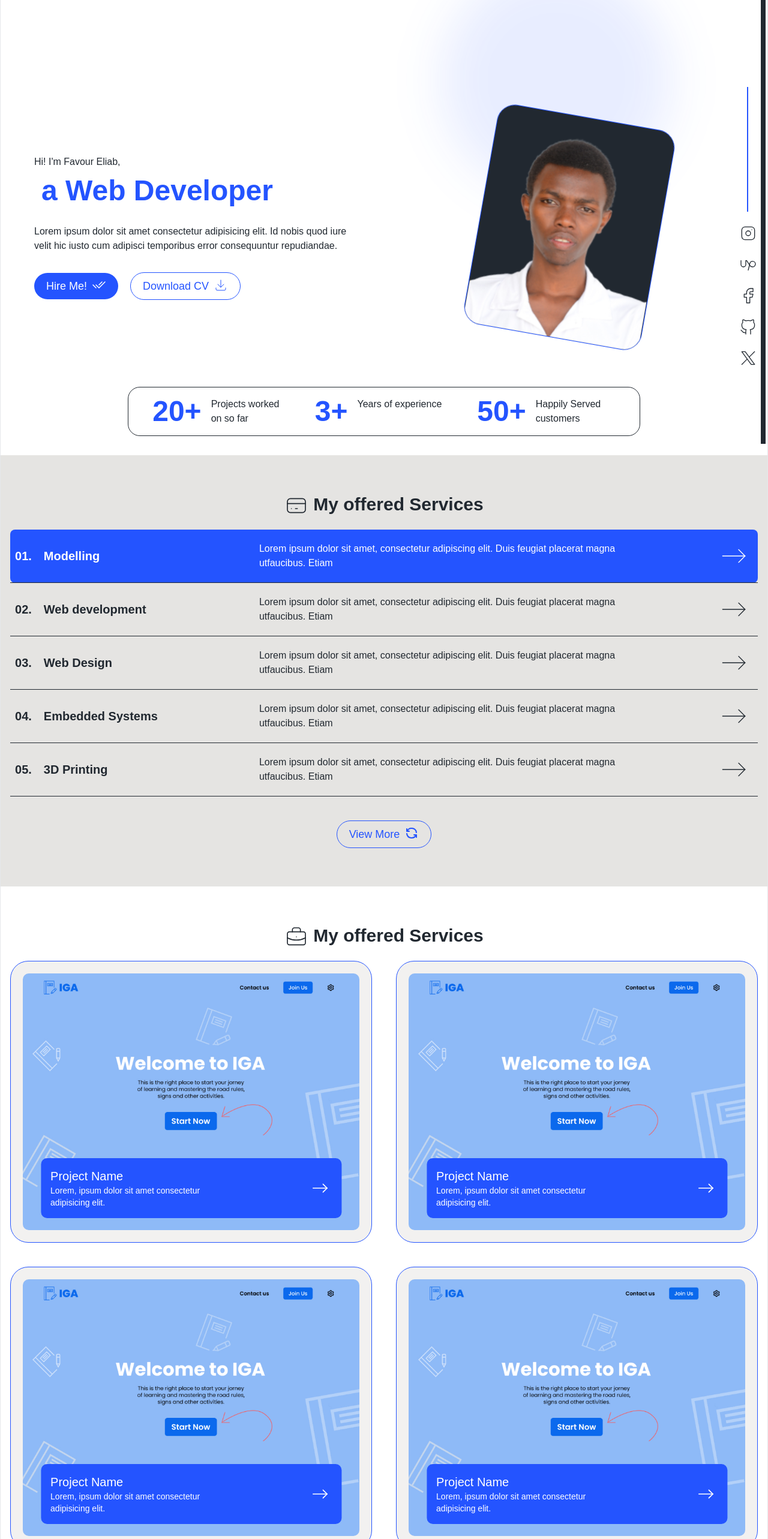
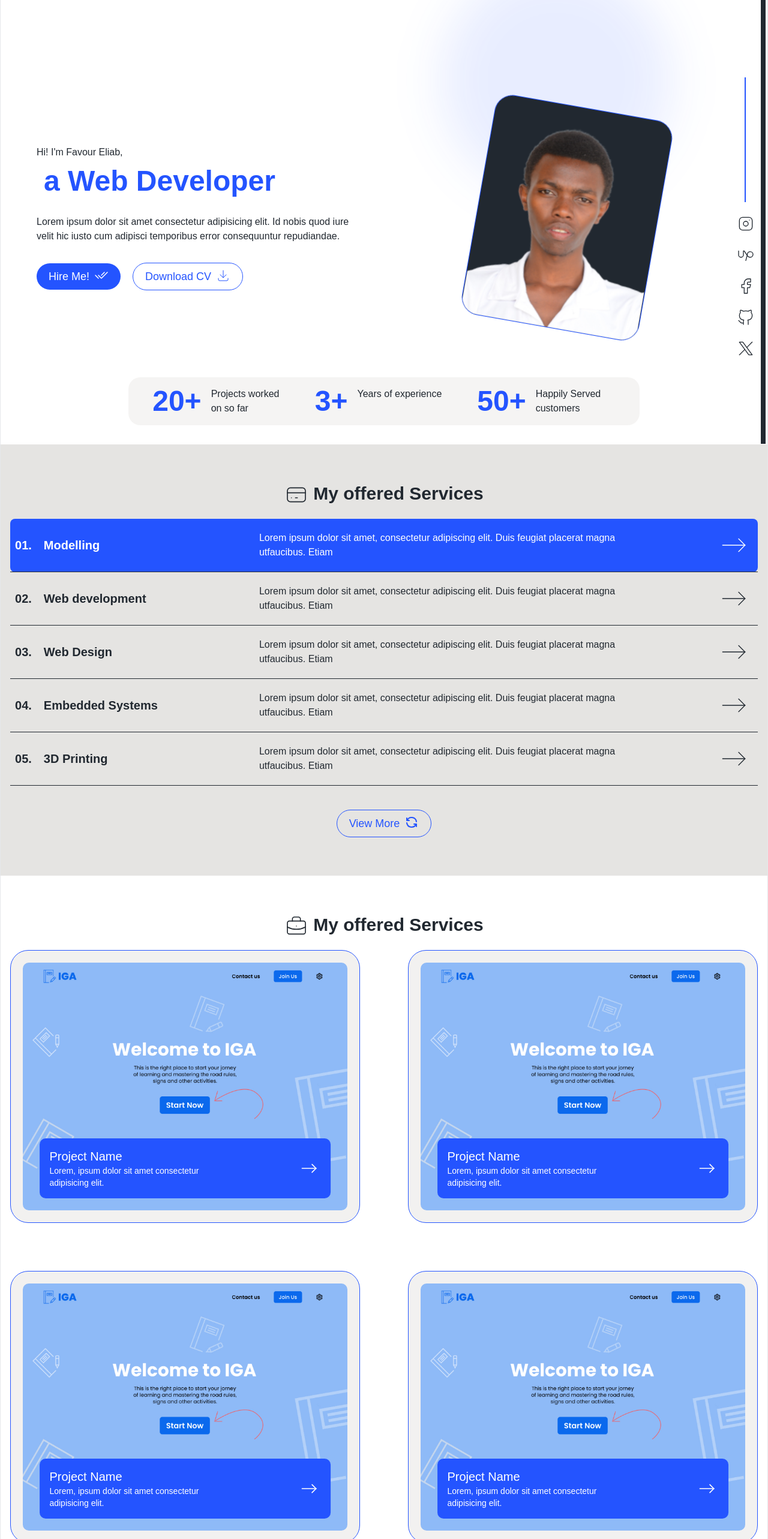
Before and after one commit to Favor-star/my-brand, a React (Vite) app: page / in a window 1280 px wide. Shown: the part 60-2626 px from the top of the page at 60% size. Built offline with nearby package versions, Linux system fonts and the light colour scheme.

Commit message:
Fixing breakpoints issues: restraining them to 1280px

```diff
--- a/src/components/EyeCatcher.tsx
+++ b/src/components/EyeCatcher.tsx
@@ -26,10 +26,10 @@ const EyeCatcher = () => {
   }, []);
   return (
     <motion.div
-      className="text-blackCustom py-4 px-10 rounded-[20px] border-blackCustom border  justify-center gap-10 hidden md:flex  my-8"
+      className="text-blackCustom py-4 px-10 rounded-[20px]  bg-grayOp40 justify-center gap-10 hidden md:flex  my-8"
       whileHover={{
-        scale: 1.03,
-        rotate: '1deg',
+        scale: 1.01,
+        // rotate: '.5deg',
         transition: {
             duration: 0.5,
             type: "spring"
--- a/src/components/Header.tsx
+++ b/src/components/Header.tsx
@@ -6,7 +6,7 @@ import { Button } from './common/button';
 const Header = () => {
   return (
     <section className="w-full flex items-start justify-center mt-5 mb-5 px-4 bg-inherit ">
-      <div className="w-full 2xl:container text-blackCustom bg-inherit flex flex-row justify-between">
+      <div className="w-full  max-w-screen-xl  text-blackCustom bg-inherit flex flex-row justify-between">
         <span className="flex gap-2 items-center w-1/2">
           <p className="text-blueCustom font-bold text-2xl">F</p>
           <a href="mailto:favoureliab@gmail.com" className="text-lg font-medium text-blackCustom">
--- a/src/components/HeroSection.tsx
+++ b/src/components/HeroSection.tsx
@@ -13,7 +13,7 @@ import { Button } from './common/button';
 
 const HeroSection = () => {
   return (
-    <section className="w-full bg-inherit px-4  2xl:container flex flex-col md:flex-row justify-center gap-1 items-center text-blackCustom  mt-10 md:mt-32 h-fit">
+    <section className="w-full bg-inherit px-[20px]  max-w-screen-xl flex flex-col md:flex-row justify-center gap-1 items-center text-blackCustom  mt-10 md:mt-28 h-fit">
       <main className="w-full md:w-10/12  flex flex-col-reverse md:flex-row items-center justify-between flex-1  gap-20 me-0 md:gap-10 md:me-16 lg:me-32 ">
         <div className="flex flex-col gap-8 ms-0 md:ms-10 w-full md:w-1/2">
           <span className="w-full">
--- a/src/components/MyServices.tsx
+++ b/src/components/MyServices.tsx
@@ -28,7 +28,7 @@ const MyServices = () => {
         <IconCreditCard stroke={1} className="w-10 h-10 " />
         <p className="font-bold text-3xl">My offered Services</p>
       </div>
-      <main className="w-full 2xl:container flex flex-col gap2 relative ">
+      <main className="w-full max-w-screen-xl flex flex-col gap2 relative ">
         {services.map((service, index) => (
           <div
             className="flex gap-5 justify-between items-center py-3 px-2 border-b border-b-blackCustom relative z-10"
--- a/src/components/MyWorks.tsx
+++ b/src/components/MyWorks.tsx
@@ -8,7 +8,8 @@ const MyWorks = () => {
         <IconBriefcase stroke={1} className="w-10 h-10 " />
         <p className="font-bold text-3xl">My offered Services</p>
       </div>
-      <main className="w-full 2xl:container grid grid-cols-customAuto gap-10">
+      <main className="w-full max-w-screen-xl grid grid-cols-1 lg:grid-cols-2 gap-10 lg:gap-20 ">
+        <WorkCard />
         <WorkCard />
         <WorkCard />
         <WorkCard />
--- /dev/null
+++ b/src/pages/Services.tsx
@@ -0,0 +1,11 @@
+const Services = () => {
+  return (
+    <div className="w-full flex items-center justify-center border-red-500 border-4 h-screen p-5 sxl:container">
+      <div
+        className="w-full cs:container cs:bg-green-700 md:bg-orange-700 md:container 2xl:border-black h-full border-2"
+      ></div>
+    </div>
+  );
+};
+
+export default Services;
--- a/src/routes/routes.tsx
+++ b/src/routes/routes.tsx
@@ -1,5 +1,6 @@
 import { createBrowserRouter, RouterProvider } from 'react-router-dom';
 import Homepage from '../pages/Homepage';
+import Services from '../pages/Services';
 
 const router = createBrowserRouter([
   {
@@ -9,6 +10,10 @@ const router = createBrowserRouter([
   {
     path: '/test',
     element: <Homepage />
+  },
+  {
+    path: '/services',
+    element: <Services />
   }
 ]);
 const RoutesWrapper = () => {
--- a/tailwind.config.js
+++ b/tailwind.config.js
@@ -9,6 +9,7 @@ export default {
       colors: {
         blueCustom: '#2454FF',
         grayCustom: '#E5E4E2',
+        grayOp40: '#E5E4E266',
         blackCustom: '#212830'
       }
     }
```
